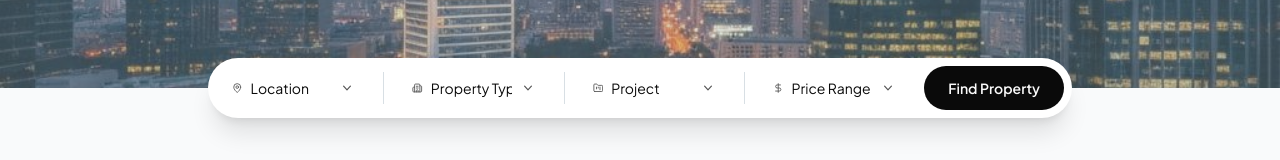
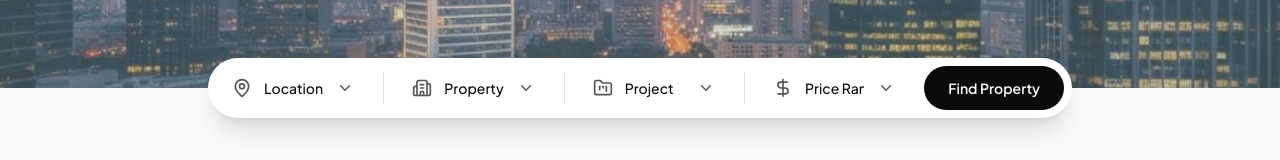
Before and after one commit to baeehaqii/v0-ui-quinland, a Next.js app: page / in a window 1280 px wide. Shown: the part 512-672 px from the top of the page. Built offline with nearby package versions, Linux system fonts and the light colour scheme; a web font is replaced by a local one.

Commit message:
fix: enhance search bar styling and placeholder\n\nIncrease icon sizes and adjust gap for better text visibility\nand consistency.

```diff
--- a/components/hero/property-search.tsx
+++ b/components/hero/property-search.tsx
@@ -48,7 +48,7 @@ export function PropertySearch() {
       <div className="flex flex-col items-stretch gap-3 rounded-2xl bg-card p-4 shadow-xl sm:flex-row sm:items-center sm:rounded-full sm:p-2">
         {/* Location */}
         <SearchSelect
-          icon={<MapPin className="size-4 text-muted-foreground" />}
+          icon={<MapPin className="size-5 shrink-0 text-muted-foreground" />}
           value={location}
           onChange={setLocation}
           placeholder="Location"
@@ -59,7 +59,7 @@ export function PropertySearch() {
 
         {/* Property Type */}
         <SearchSelect
-          icon={<Building2 className="size-4 text-muted-foreground" />}
+          icon={<Building2 className="size-5 shrink-0 text-muted-foreground" />}
           value={propertyType}
           onChange={setPropertyType}
           placeholder="Property Type"
@@ -70,7 +70,7 @@ export function PropertySearch() {
 
         {/* Project */}
         <SearchSelect
-          icon={<FolderKanban className="size-4 text-muted-foreground" />}
+          icon={<FolderKanban className="size-5 shrink-0 text-muted-foreground" />}
           value={project}
           onChange={setProject}
           placeholder="Project"
@@ -81,7 +81,7 @@ export function PropertySearch() {
 
         {/* Price Range */}
         <SearchSelect
-          icon={<DollarSign className="size-4 text-muted-foreground" />}
+          icon={<DollarSign className="size-5 shrink-0 text-muted-foreground" />}
           value={priceRange}
           onChange={setPriceRange}
           placeholder="Price Range"
@@ -114,19 +114,22 @@ function SearchSelect({
   options: string[]
 }) {
   return (
-    <div className="relative flex min-w-0 flex-1 items-center gap-2 rounded-full px-4 py-2">
+    <div className="relative flex min-w-0 flex-1 items-center gap-3 rounded-full px-4 py-2">
       {icon}
       <select
         value={value}
         onChange={(e) => onChange(e.target.value)}
-        className="w-full min-w-0 cursor-pointer appearance-none bg-transparent text-sm text-foreground outline-none"
+        className="w-full min-w-0 cursor-pointer appearance-none bg-transparent text-sm font-medium outline-none"
+        style={{
+          color: value ? "inherit" : "hsl(var(--muted-foreground))",
+        }}
         aria-label={placeholder}
       >
         <option value="" disabled>
           {placeholder}
         </option>
         {options.map((opt) => (
-          <option key={opt} value={opt}>
+          <option key={opt} value={opt} className="text-foreground">
             {opt}
           </option>
         ))}
@@ -148,7 +151,7 @@ function Divider() {
 function ChevronIcon() {
   return (
     <svg
-      className="pointer-events-none size-4 shrink-0 text-muted-foreground"
+      className="pointer-events-none size-5 shrink-0 text-muted-foreground"
       viewBox="0 0 20 20"
       fill="currentColor"
       aria-hidden="true"
```
